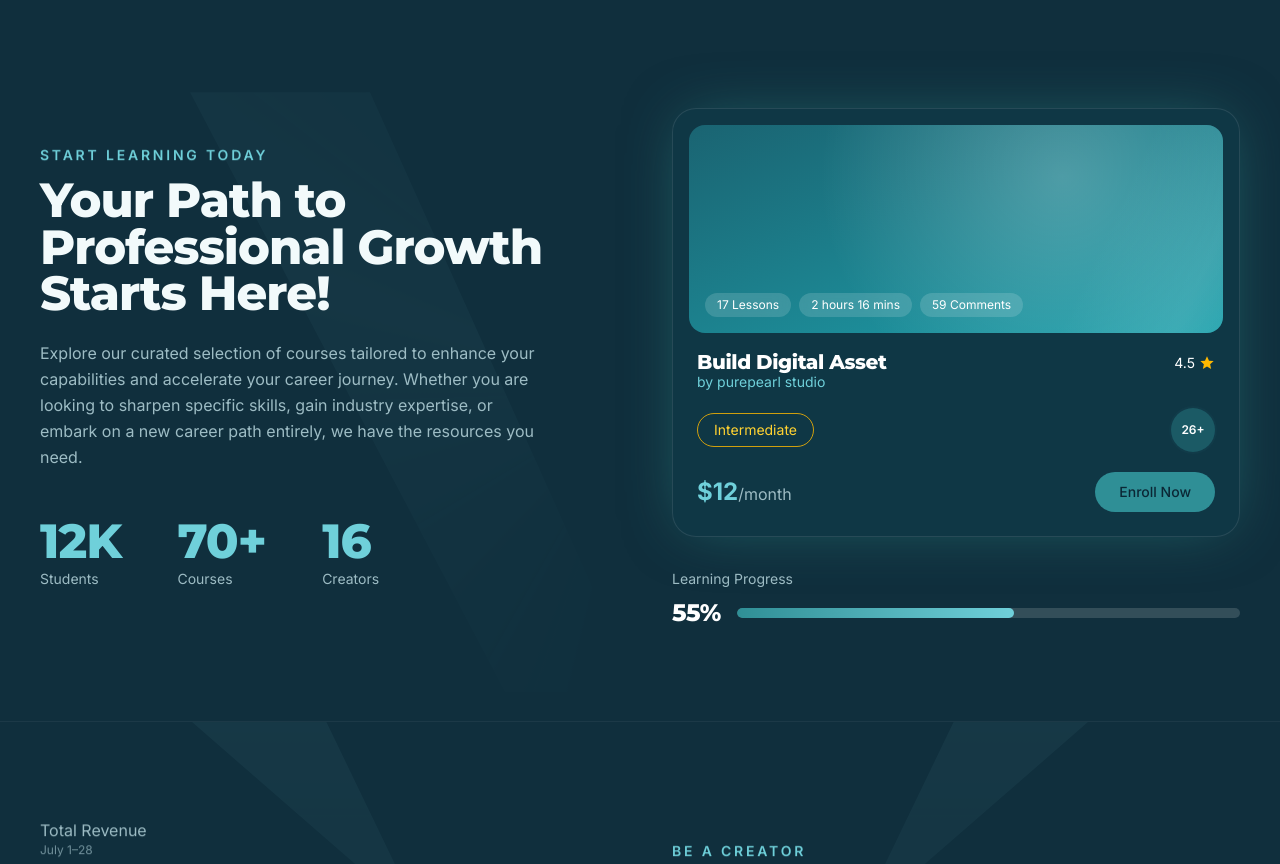
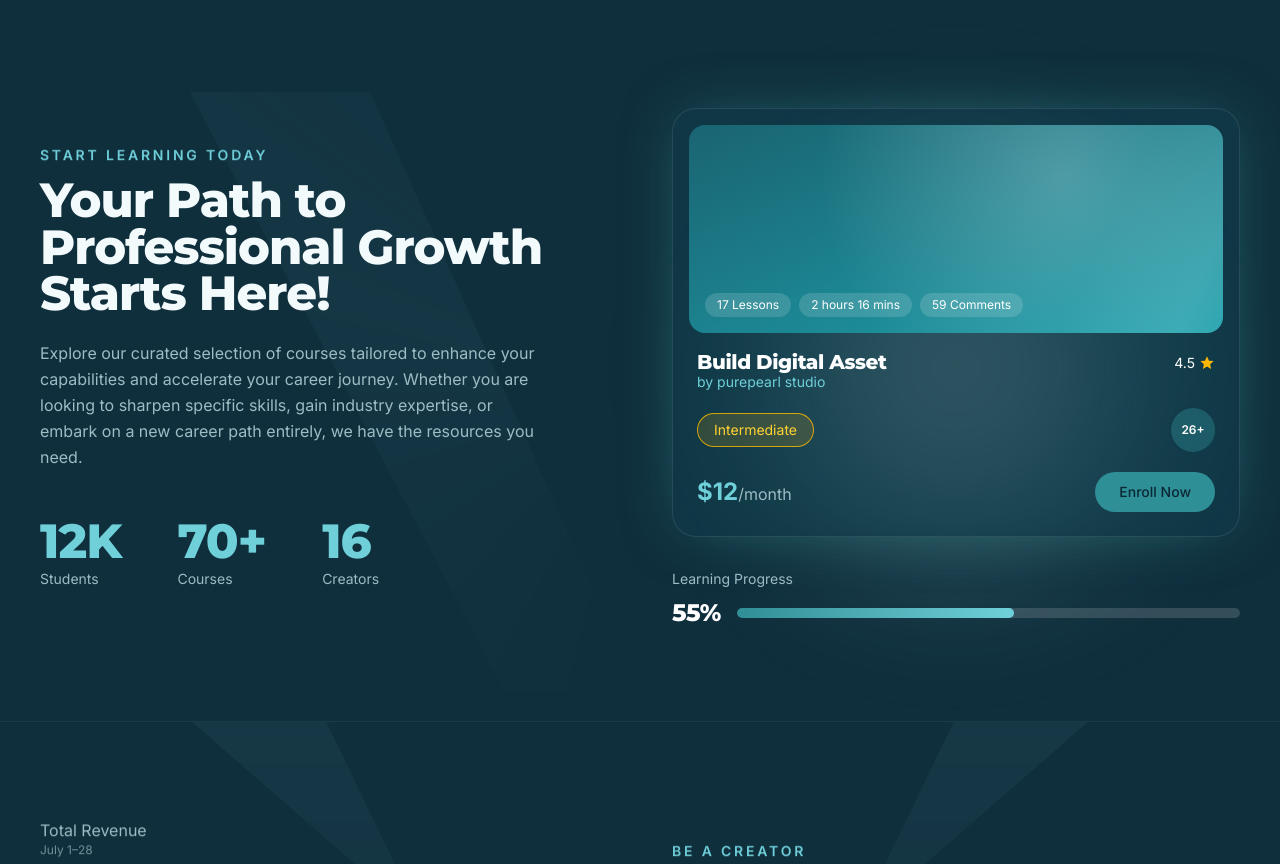
Before and after one commit to codewithalihamza/watim, a Next.js app: page / in a window 1280 px wide. Shown: the part 1220-2084 px from the top of the page. Built offline with nearby package versions, Linux system fonts and the light colour scheme.

Commit message:
Add background gradient effect and update badge styling in GrowthSection component for enhanced visual appeal and consistency.

```diff
--- a/app/components/GrowthSection.tsx
+++ b/app/components/GrowthSection.tsx
@@ -58,6 +58,7 @@ export default function GrowthSection() {
 
         {/* Right: course card */}
         <Reveal delay={2} className="relative">
+          <div className="pointer-events-none absolute inset-0 -z-10 scale-95 rounded-3xl bg-[radial-gradient(circle,rgba(255,255,255,0.35),rgba(136,215,225,0.18)_45%,transparent_70%)] blur-3xl" />
           <Tilt max={7} className="group rounded-3xl border border-white/10 bg-[#113b49]/70 p-4 shadow-[0_0_60px_-15px_rgba(47,152,148,0.55)] backdrop-blur-md">
             {/* thumbnail */}
             <div className="relative h-52 overflow-hidden rounded-2xl bg-gradient-to-br from-[#1a6472] to-[#1ca1ac]">
@@ -104,7 +105,7 @@ export default function GrowthSection() {
               </div>
 
               <div className="mt-4 flex items-center justify-between">
-                <span className="rounded-full border border-amber-400/80 px-4 py-1.5 text-sm text-amber-300">
+                <span className="rounded-full border border-amber-400/80 bg-amber-400/15 px-4 py-1.5 text-sm text-amber-300">
                   Intermediate
                 </span>
                 <span className="flex h-11 w-11 items-center justify-center rounded-full bg-brand-teal/40 text-xs font-semibold text-white ring-2 ring-[#113b49]">
```
